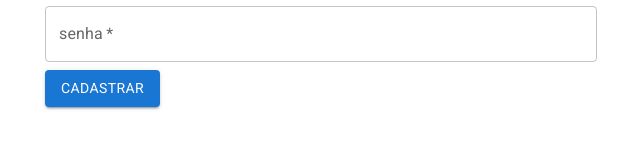
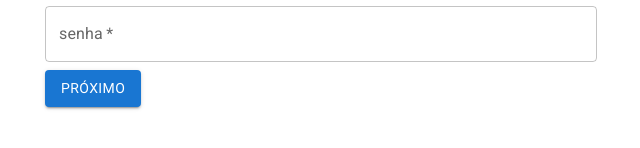
Before and after one commit to pinheiroduda/alura-react-form, a React (Create React App) app: page / in a window 1280 px wide. Shown: the part 170-318 px from the top of the page, without its empty margins (319-959 px from the left). Built offline with nearby package versions, Linux system fonts and the light colour scheme.

Commit message:
refactor: ♻️ personal data and user data buttons name

```diff
--- a/src/components/form/PersonalData.jsx
+++ b/src/components/form/PersonalData.jsx
@@ -106,7 +106,7 @@ export function PersonalData({ onSubmit, validations }) {
           }
         />
         <Button type="submit" variant="contained">
-          Cadastrar
+          Próximo
         </Button>
       </form>
     </>
--- a/src/components/form/UserData.jsx
+++ b/src/components/form/UserData.jsx
@@ -62,7 +62,7 @@ export function UserData({ onSubmit, validations }) {
           margin="normal"
         />
         <Button type="submit" variant="contained">
-          Cadastrar
+          Próximo
         </Button>
       </form>
     </>
```
